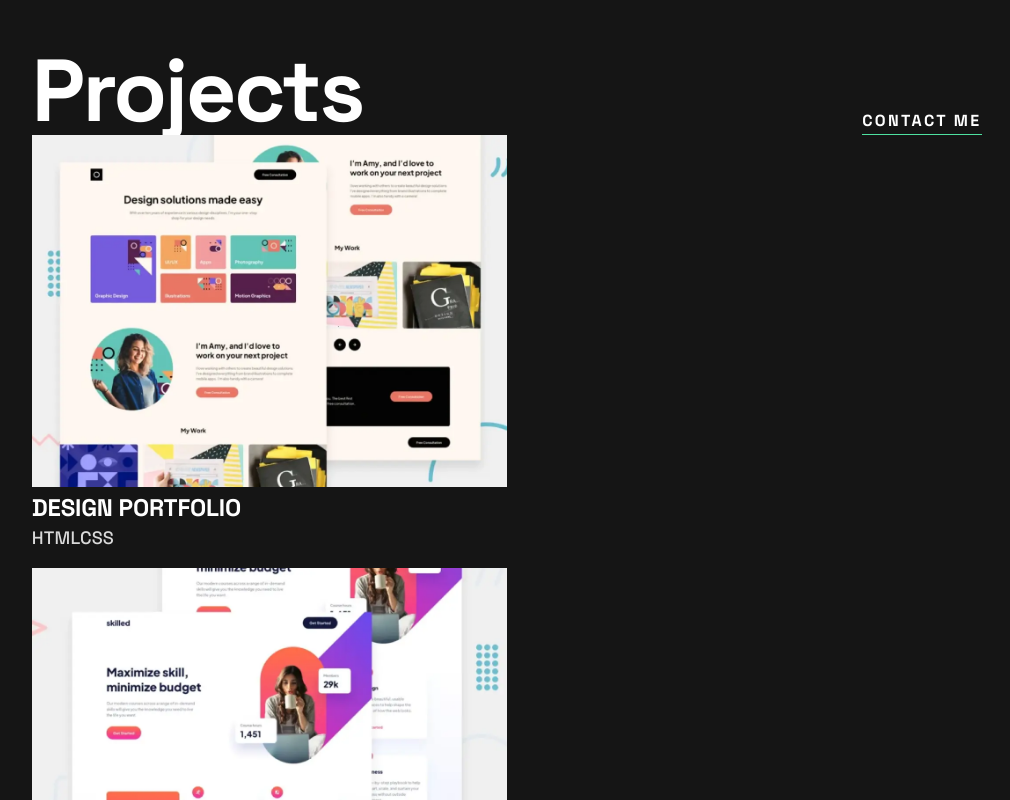
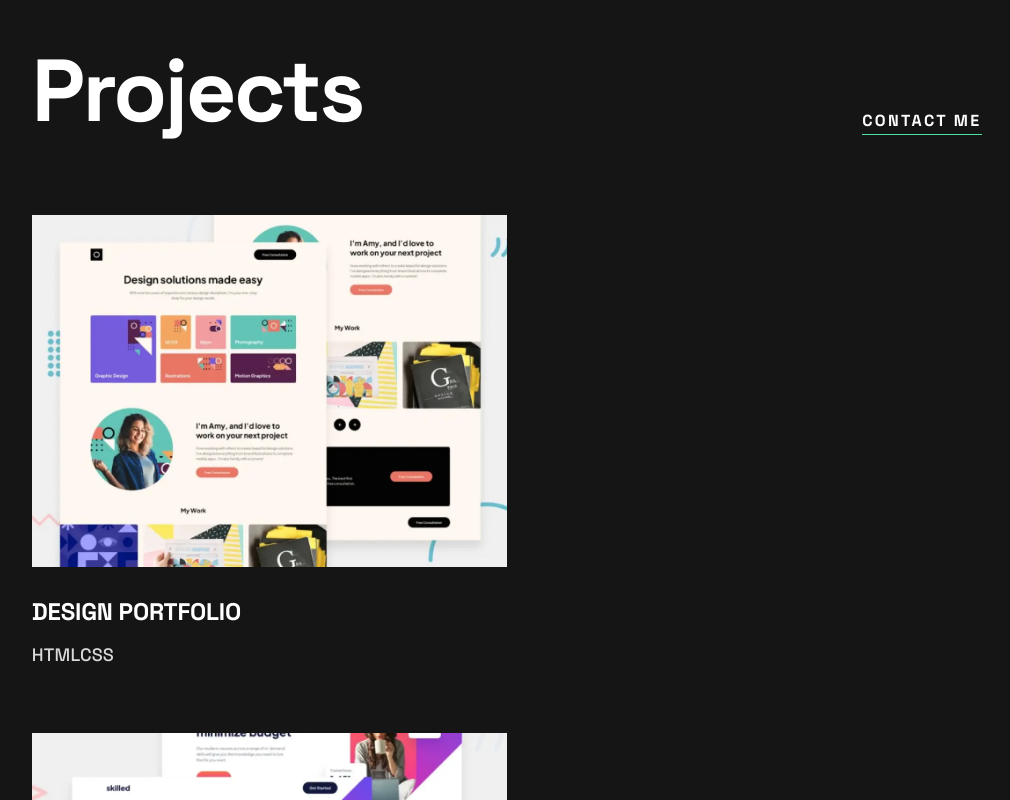
Before and after one commit to monimunozalzate/portfolioReact, a React (Vite) app: page / in a window 1280 px wide. Shown: the part 1200-2000 px from the top of the page, without its empty margins (133-1143 px from the left). Built offline with nearby package versions, Linux system fonts and the light colour scheme.

Commit message:
faltan links a projectos

```diff
--- a/src/components/custom/card/Card.module.css
+++ b/src/components/custom/card/Card.module.css
@@ -2,10 +2,12 @@
     max-width: 540px !important;
     max-height: 487px;
     position: relative;
+    margin-bottom: 3rem !important;
 }
 
 .card .img {
     width: 100%;
+    padding-bottom: 1.5rem;
 }
 
 .card .name {
@@ -13,6 +15,7 @@
     font-weight: 700;
     line-height: 32px;
     color: #fff;
+    padding-bottom: 0.8rem;
 }
 
 .card .language {
@@ -20,12 +23,13 @@
     font-weight: 500;
     line-height: 28px;
     color: #D9D9D9;
-    word-break: keep-all;
+    /* padding-bottom: 1.5rem; */
 }
 
 .opacImg {
     width: 100%;
     opacity: 0.5;
+    padding-bottom: 1.5rem;
 }
 
 .linksBox {
@@ -34,7 +38,7 @@
     align-items: center;
     justify-content: space-between;
     position: absolute;
-    bottom: 40%;
+    bottom: 45%;
     left: 40%;
     height: 123px;
     width: 138px;
--- a/src/components/custom/portfolio/Portfolio.module.css
+++ b/src/components/custom/portfolio/Portfolio.module.css
@@ -17,6 +17,7 @@
     flex-direction: row;
     align-items: flex-end;
     justify-content: space-between;
+    margin-bottom: 80px;
 }
 
 .flex .title {
--- a/src/components/pages/projects/Projects.module.css
+++ b/src/components/pages/projects/Projects.module.css
@@ -1,5 +1,5 @@
 .projectsContainer {
-    padding: 2rem 10.3rem;
+    padding: 2rem 10.3rem 8.6rem;
 }
 
 @media (max-width:800px) {
```
